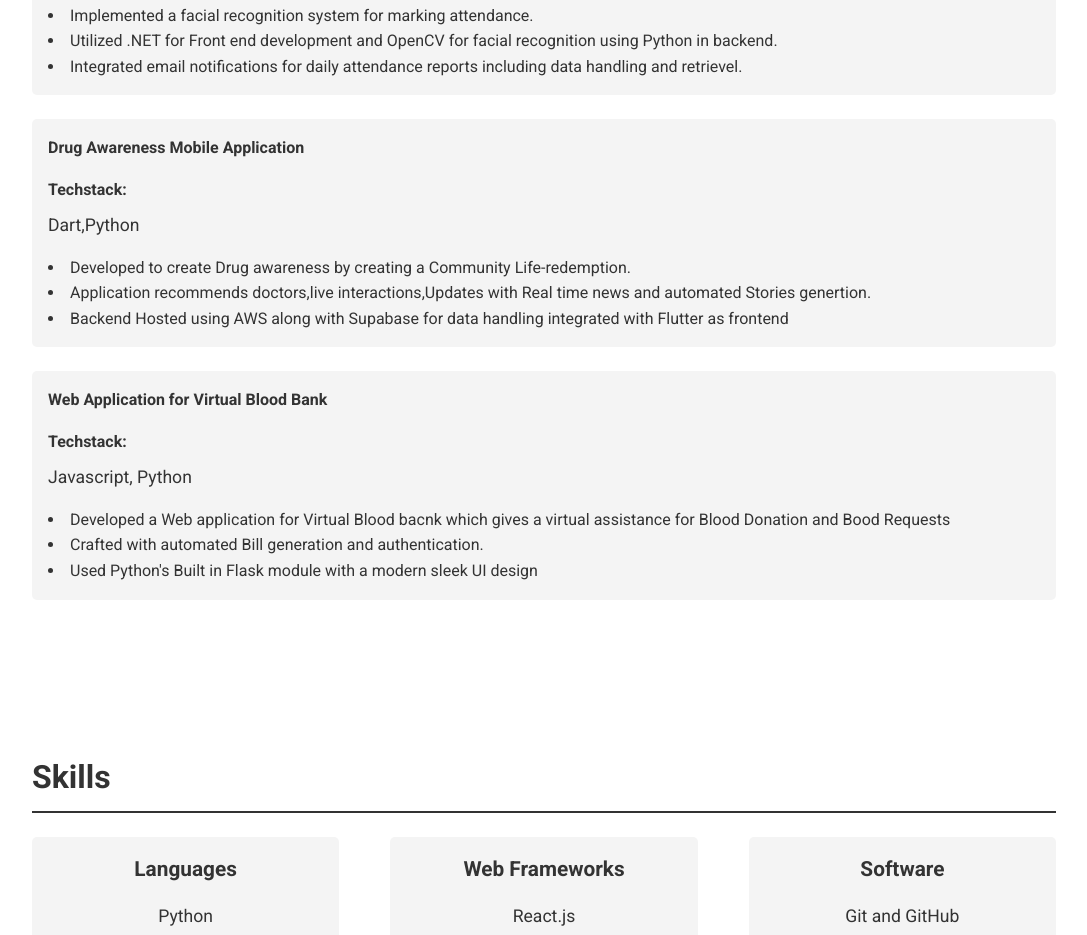
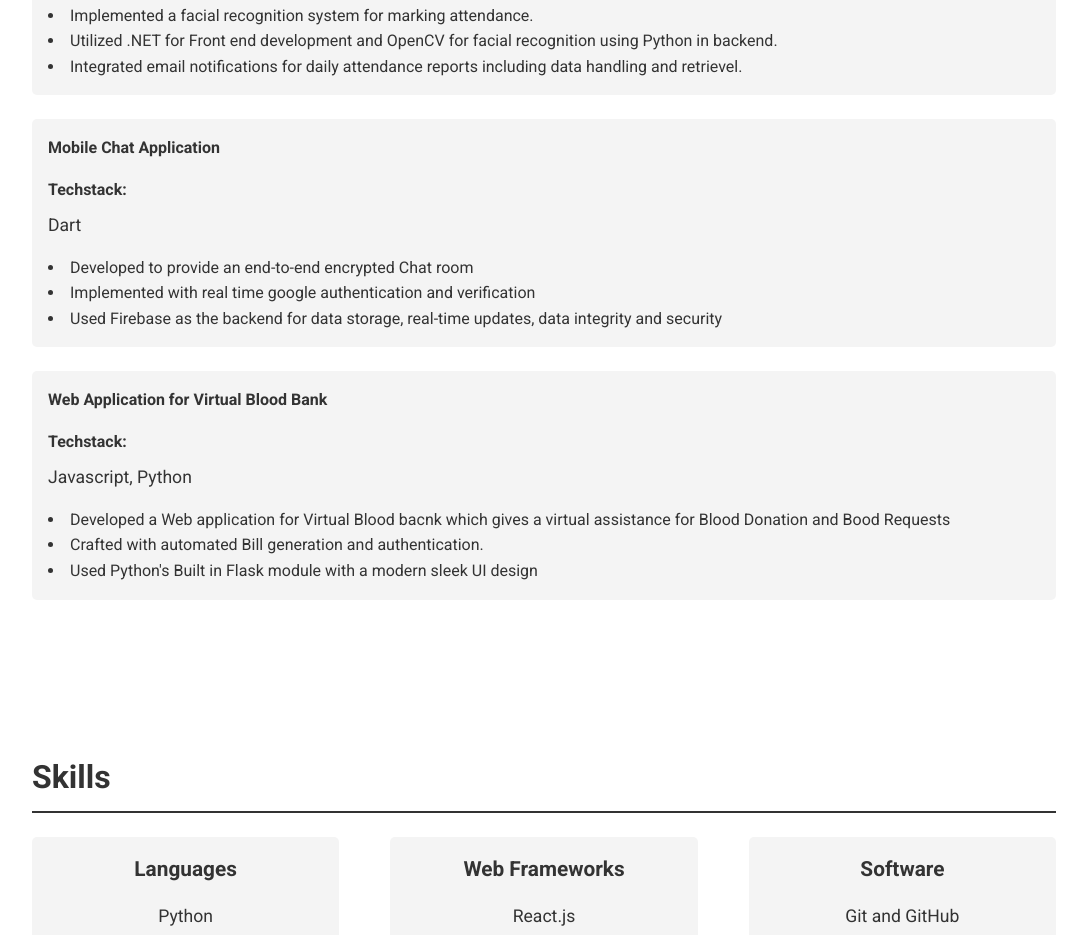
Before and after one commit to sathyaram771/PORTFOLIO, a plain HTML site: page index.html in a window 1280 px wide. Shown: the part 1959-2894 px from the top of the page, without its empty margins (96-1183 px from the left). Drawn offline with Linux system fonts and the light colour scheme.

Commit message:
small change

```diff
--- a/index.html
+++ b/index.html
@@ -342,14 +342,14 @@
                 <li>Integrated email notifications for daily attendance reports including data handling and retrievel.</li>
             </div>
             <div class="project-item">
-                <h4>Drug Awareness Mobile Application</h4>
+                <h4>Mobile Chat Application</h4>
                 <div class="techstack">
                     <h5>Techstack:</h5>
-                    <p>Dart,Python</p>
+                    <p>Dart</p>
                 </div>
-                <li>Developed to create Drug awareness by creating a Community Life-redemption.</li>
-                <li>Application recommends doctors,live interactions,Updates with Real time news and automated Stories genertion.</li>
-                <li>Backend Hosted using AWS along with Supabase for data handling integrated with Flutter as frontend</li>
+                <li>Developed to provide an end-to-end encrypted Chat room</li>
+                <li>Implemented with real time google authentication and verification</li>
+                <li>Used Firebase as the backend for data storage, real-time updates, data integrity and security</li>
             </div>
             <div class="project-item">
                 <h4>Web Application for Virtual Blood Bank</h4>
```
